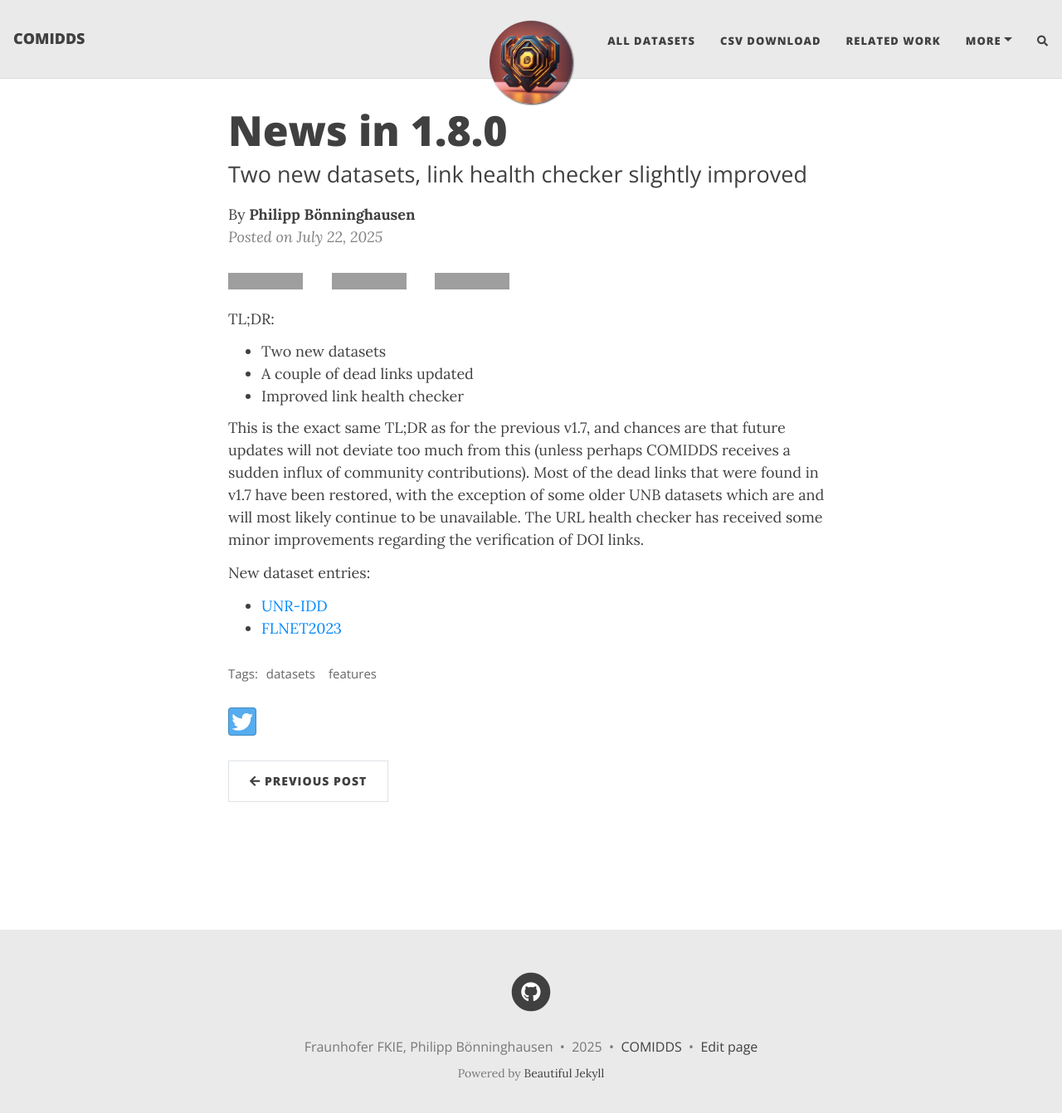
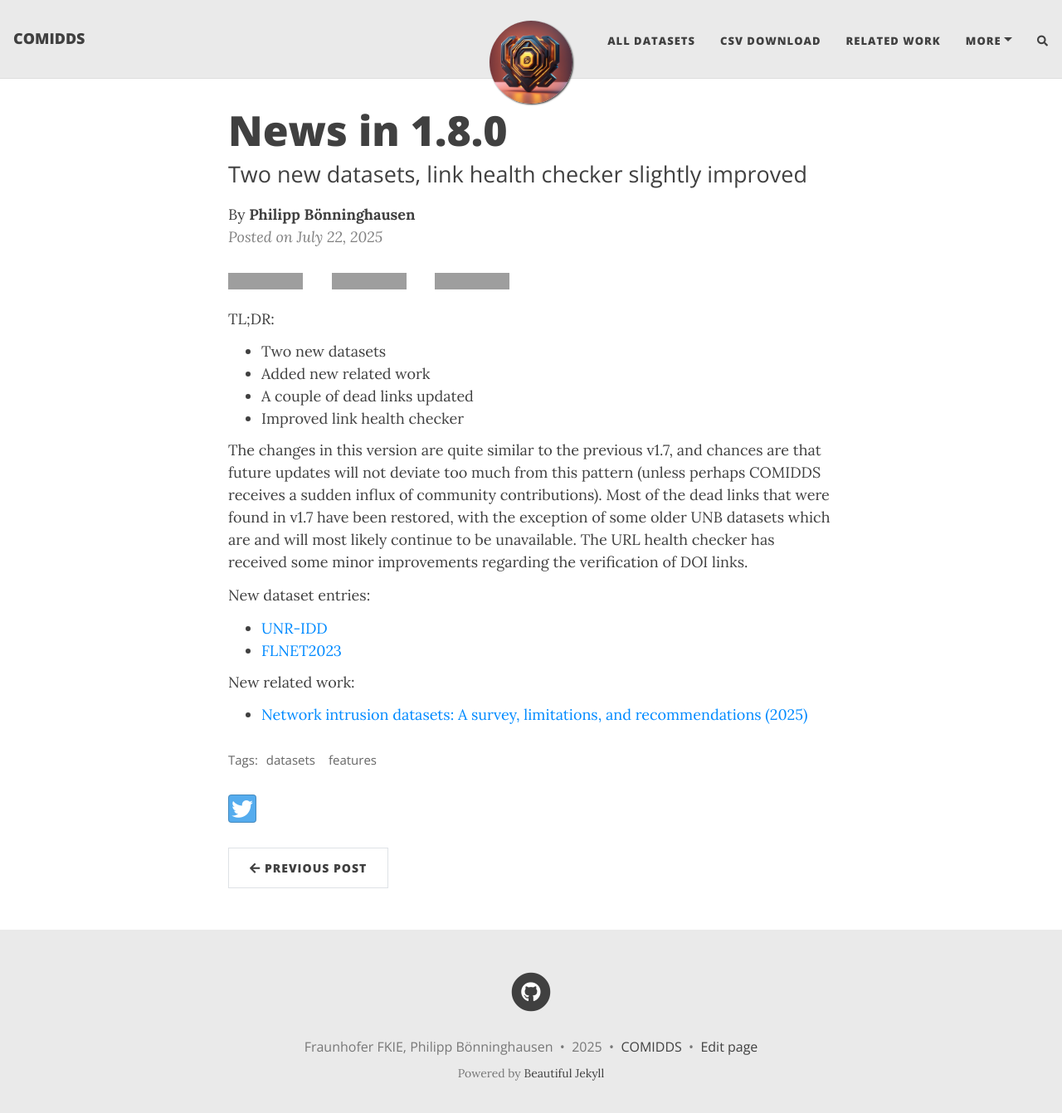
Before and after one commit to fkie-cad/COMIDDS, a Jekyll site: the page built from _posts/2025-07-22-version-1-8.md, in a window 1280 px wide and 1355 px high. Shown: the top 1342 px of the window at 83% size. Built offline with Jekyll 4.4.1, drawn with Linux system fonts in a browser that asks for light colours; nearby versions of some CDN libraries; comment, search, counter and statistics services are not loaded; grey boxes are pictures that could not be loaded.

Commit message:
Add missing link

```diff
--- a/_posts/2025-07-22-version-1-8.md
+++ b/_posts/2025-07-22-version-1-8.md
@@ -11,13 +11,17 @@ author: Philipp Bönninghausen
 
 TL;DR:
 - Two new datasets
+- Added new related work
 - A couple of dead links updated
 - Improved link health checker
 
-This is the exact same TL;DR as for the previous v1.7, and chances are that future updates will not deviate too much from this (unless perhaps COMIDDS receives a sudden influx of community contributions).
+The changes in this version are quite similar to the previous v1.7, and chances are that future updates will not deviate too much from this pattern (unless perhaps COMIDDS receives a sudden influx of community contributions).
 Most of the dead links that were found in v1.7 have been restored, with the exception of some older UNB datasets which are and will most likely continue to be unavailable.
 The URL health checker has received some minor improvements regarding the verification of DOI links.
 
 New dataset entries:
 - [UNR-IDD](/COMIDDS/content/datasets/unr_idd)
 - [FLNET2023](/COMIDDS/content/datasets/flnet2023)
+
+New related work:
+- [Network intrusion datasets: A survey, limitations, and recommendations (2025)](/COMIDDS/content/related_work/#network-intrusion-datasets-a-survey-limitations-and-recommendations-2025)
```
